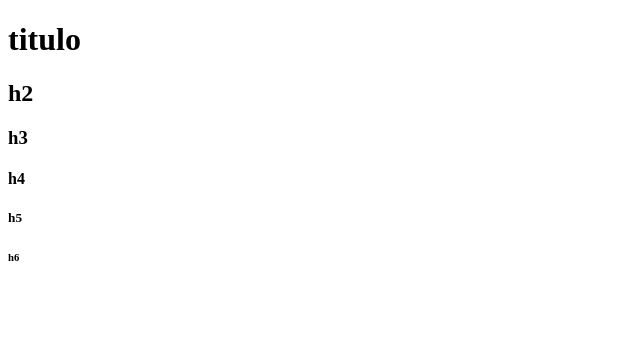
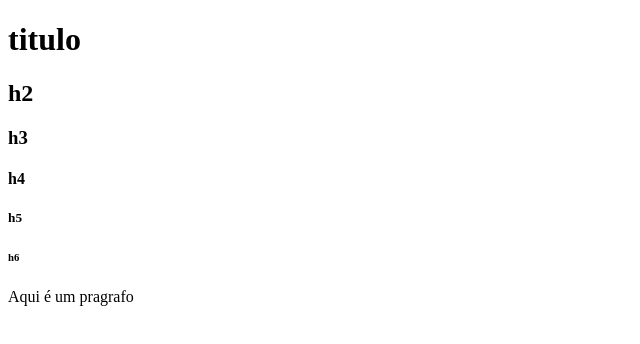
Before and after one commit to abnerteles/aulaGithub, a plain HTML site: page index.html in a window 1280 px wide. Shown: the whole page, without its empty margins (0-640 px from the left). Drawn offline with Linux system fonts and the light colour scheme.

Commit message:
Edit paragrafo

```diff
--- a/index.html
+++ b/index.html
@@ -14,5 +14,6 @@
 <h4>h4</h4>
 <h5>h5</h5>
 <h6>h6</h6>
+<p>Aqui é um pragrafo</p>
 
 </html>
```
